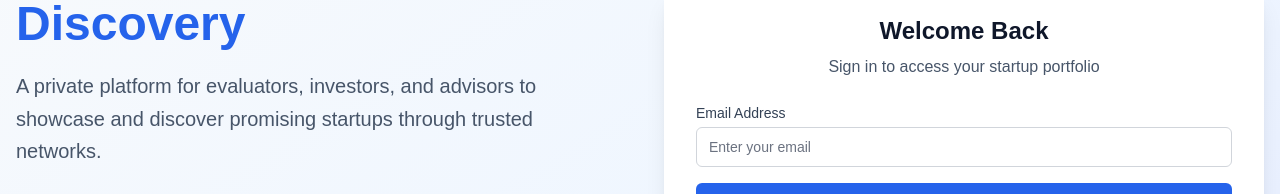
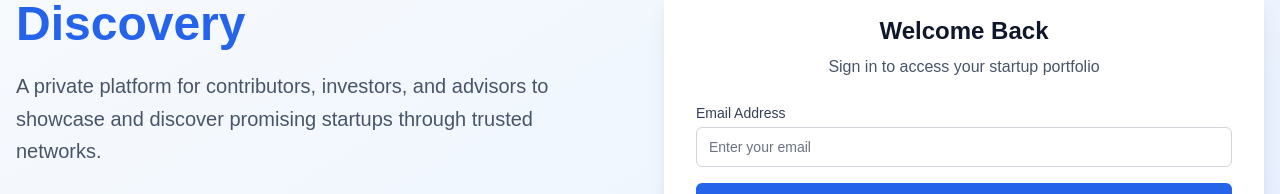
Before and after one commit to anguspersonal/signal-board, a Next.js app: page / in a window 1280 px wide. Shown: the part 130-324 px from the top of the page. Built offline with nearby package versions, Linux system fonts and the light colour scheme; no server answers.

Commit message:
Homepage wording change

```diff
--- a/src/app/page.tsx
+++ b/src/app/page.tsx
@@ -116,7 +116,7 @@ export default function Home() {
                 <span className="text-blue-600"> Startup Discovery</span>
               </h1>
               <p className="text-xl text-slate-600 leading-relaxed">
-                A private platform for evaluators, investors, and advisors to showcase
+                A private platform for contributors, investors, and advisors to showcase
                 and discover promising startups through trusted networks.
               </p>
             </div>
@@ -173,7 +173,7 @@ export default function Home() {
               <p className="text-slate-600">
                 {isLogin
                   ? 'Sign in to access your startup portfolio'
-                  : 'Join the network of startup evaluators'
+                  : 'Join the network of startup operators'
                 }
               </p>
             </div>
```
